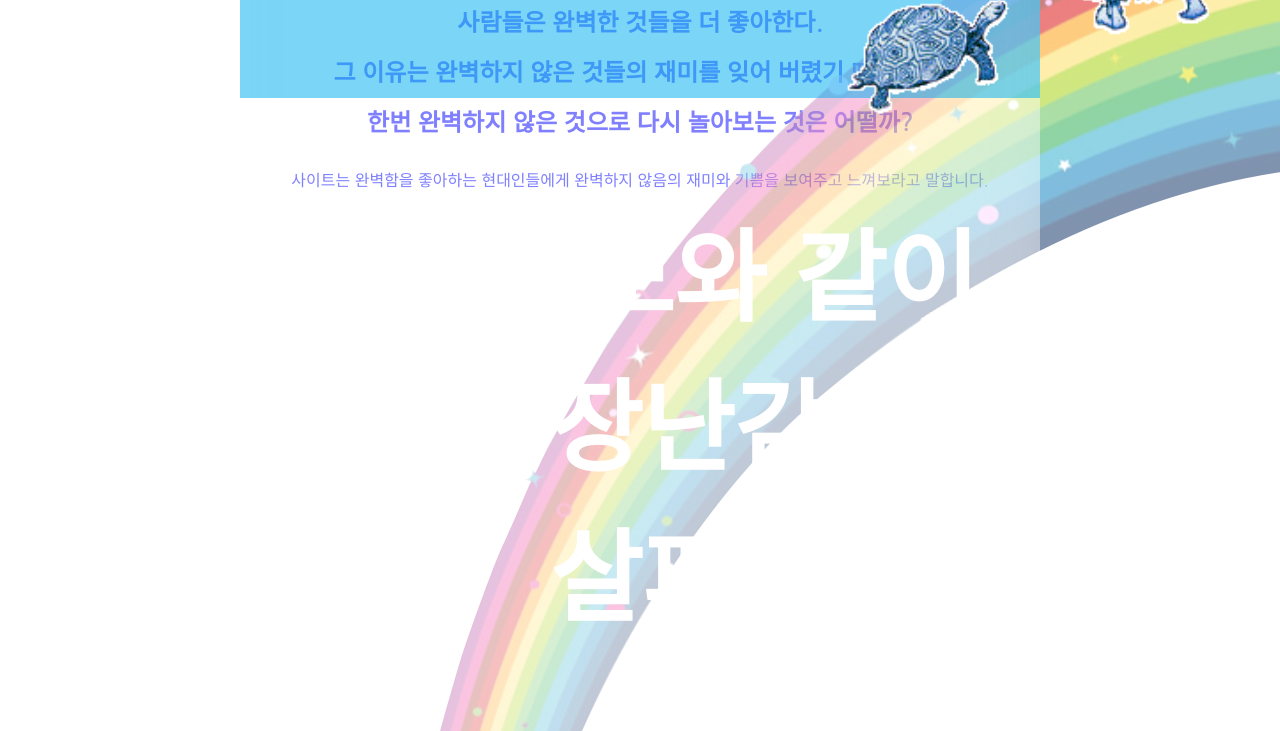
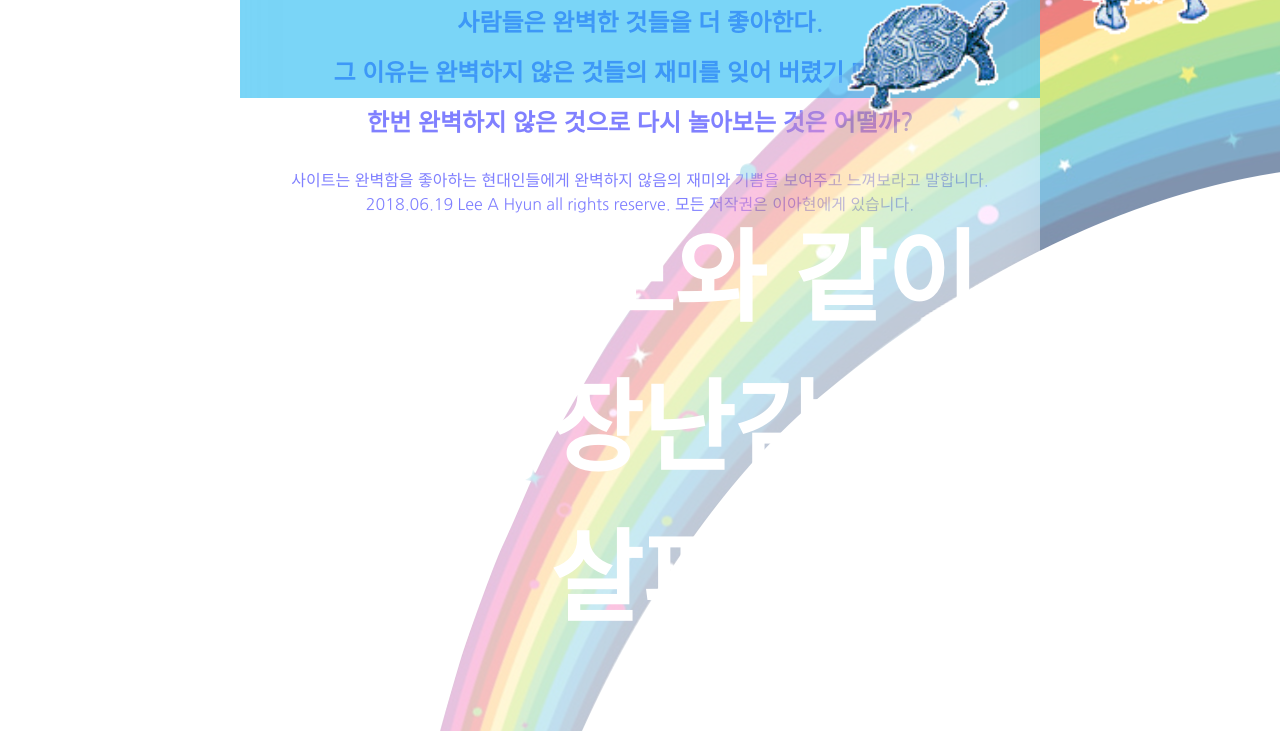
Before and after one commit to ah-qp/momomomo, a plain HTML site: page index.html in a window 1280 px wide. Shown: the part 327-1058 px from the top of the page. Drawn offline with Linux system fonts and the light colour scheme.

Commit message:
Update index.html

```diff
--- a/index.html
+++ b/index.html
@@ -290,7 +290,8 @@
 			한번 완벽하지 않은 것으로 다시 놀아보는 것은 어떨까?</h2>
 			<p>사이트는 완벽함을 좋아하는 현대인들에게
 				완벽하지 않음의 재미와 기쁨을
-				보여주고 느껴보라고 말합니다. </p>
+				보여주고 느껴보라고 말합니다.<br>
+			2018.06.19 Lee A Hyun all rights reserve. 모든 저작권은 이아현에게 있습니다.</p>
 
 		</footer>
 	</div>
```
